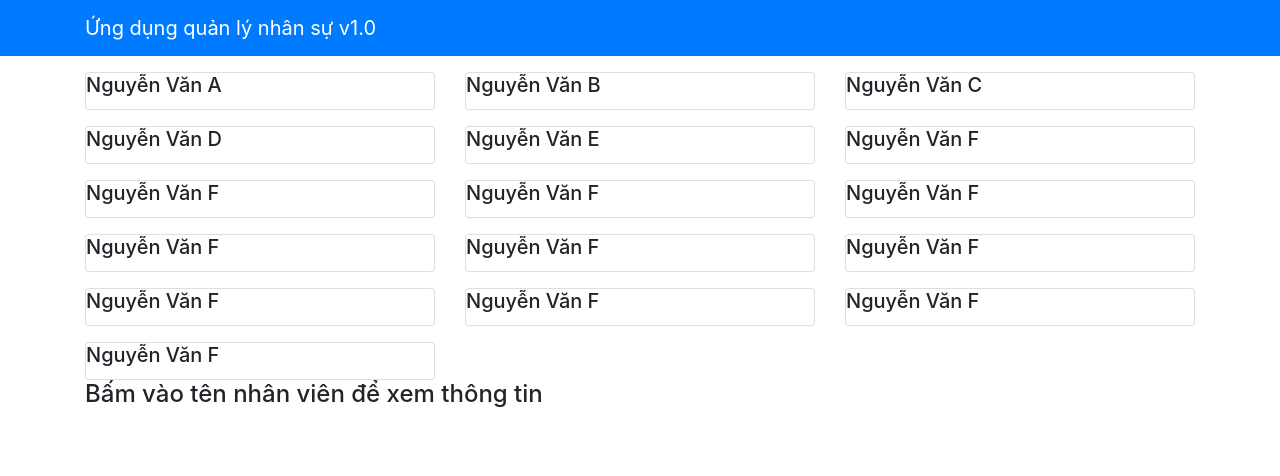
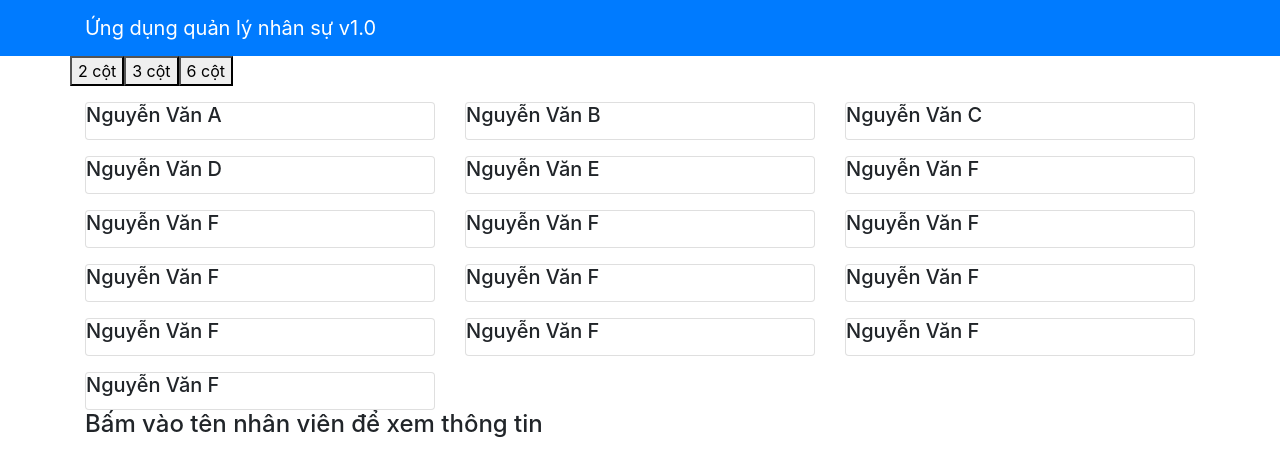
Before and after one commit to sonth38/FUNiXReactJSASM, a React (Create React App) app: page / in a window 1280 px wide. Shown: the top 476 px of the page. Built offline with nearby package versions, Linux system fonts and the light colour scheme.

Commit message:
row Function

```diff
--- a/src/component/StaffListComponent.js
+++ b/src/component/StaffListComponent.js
@@ -8,7 +8,8 @@ class StaffList extends Component {
         super(props);
 
         this.state = {
-            selectedStaff: null
+            selectedStaff: null,
+            rowDefault: 'col-12 col-md-6 col-lg-4 mt-3'
         }
     }
 
@@ -19,7 +20,7 @@ class StaffList extends Component {
     renderStaff(staff) {
         if (staff != null)
             return (
-                <Card>
+                <Card className="col-12">
                     <CardBody>
                         <CardImg width="100%" src={staff.image} alt={staff.name} />
                     </CardBody>
@@ -39,10 +40,14 @@ class StaffList extends Component {
             );
     };
 
+    onRowSelect(col) {
+        this.setState({rowDefault: col});
+    }
+
     render() {
         const staff = this.props.staffs.map((staff) => {
             return (
-                <div className='col-12 col-md-6 col-lg-4 mt-3'>
+                <div className={this.state.rowDefault}>
                     <Card key={staff.id} onClick={() => this.onStaffSelect(staff)} >
                         <CardTitle>{staff.name}</CardTitle>
                     </Card>
@@ -51,6 +56,11 @@ class StaffList extends Component {
         });
         return (
             <div className="container">
+                <div className='row'>
+                    <button onClick={() => this.onRowSelect("col-6 mt-3")}>2 cột</button>
+                    <button onClick={() => this.onRowSelect("col-4 mt-3")}>3 cột</button>
+                    <button onClick={() => this.onRowSelect("col-2 mt-3")}>6 cột</button>
+                </div>
                 <div className="row">
                     {staff}
                 </div>
```
